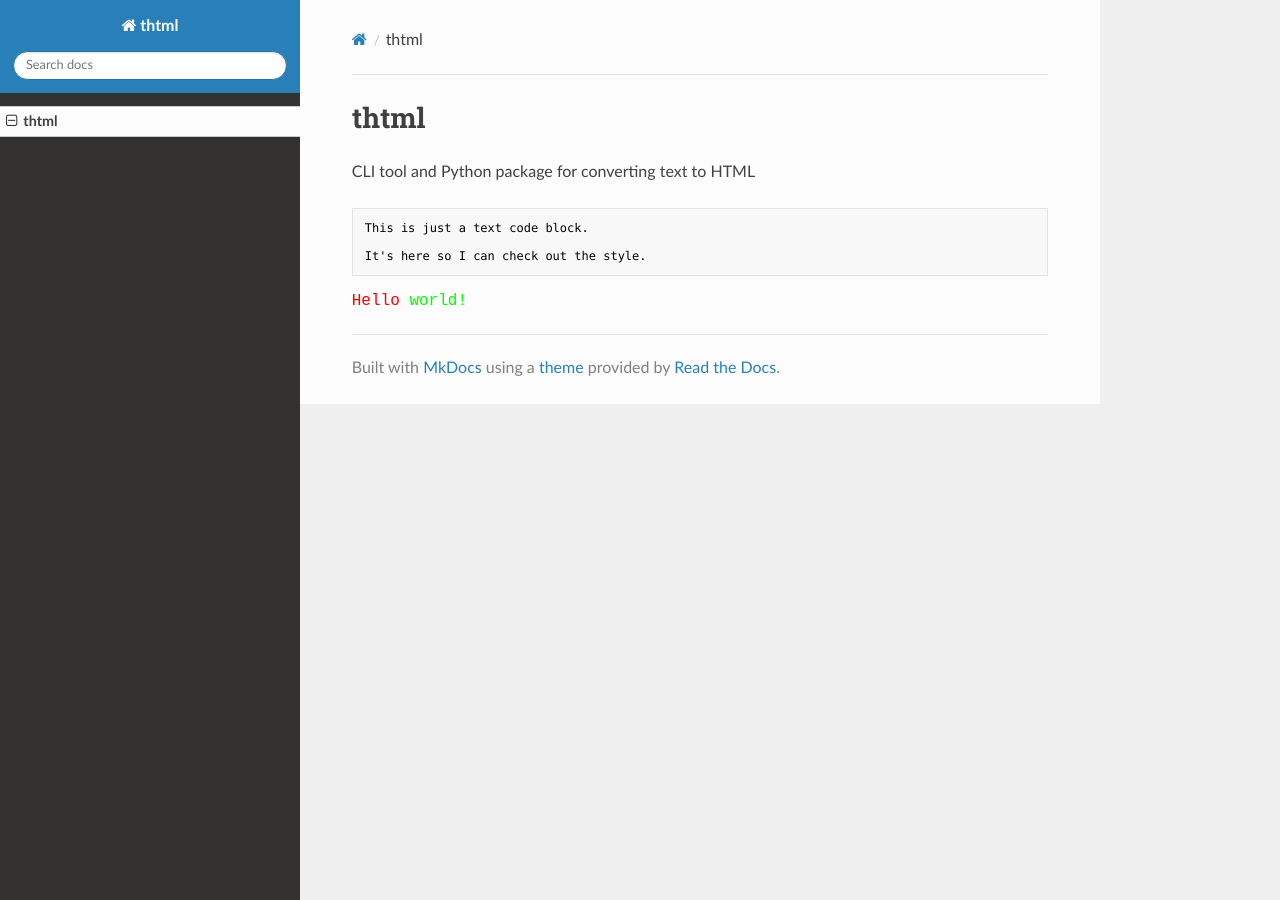
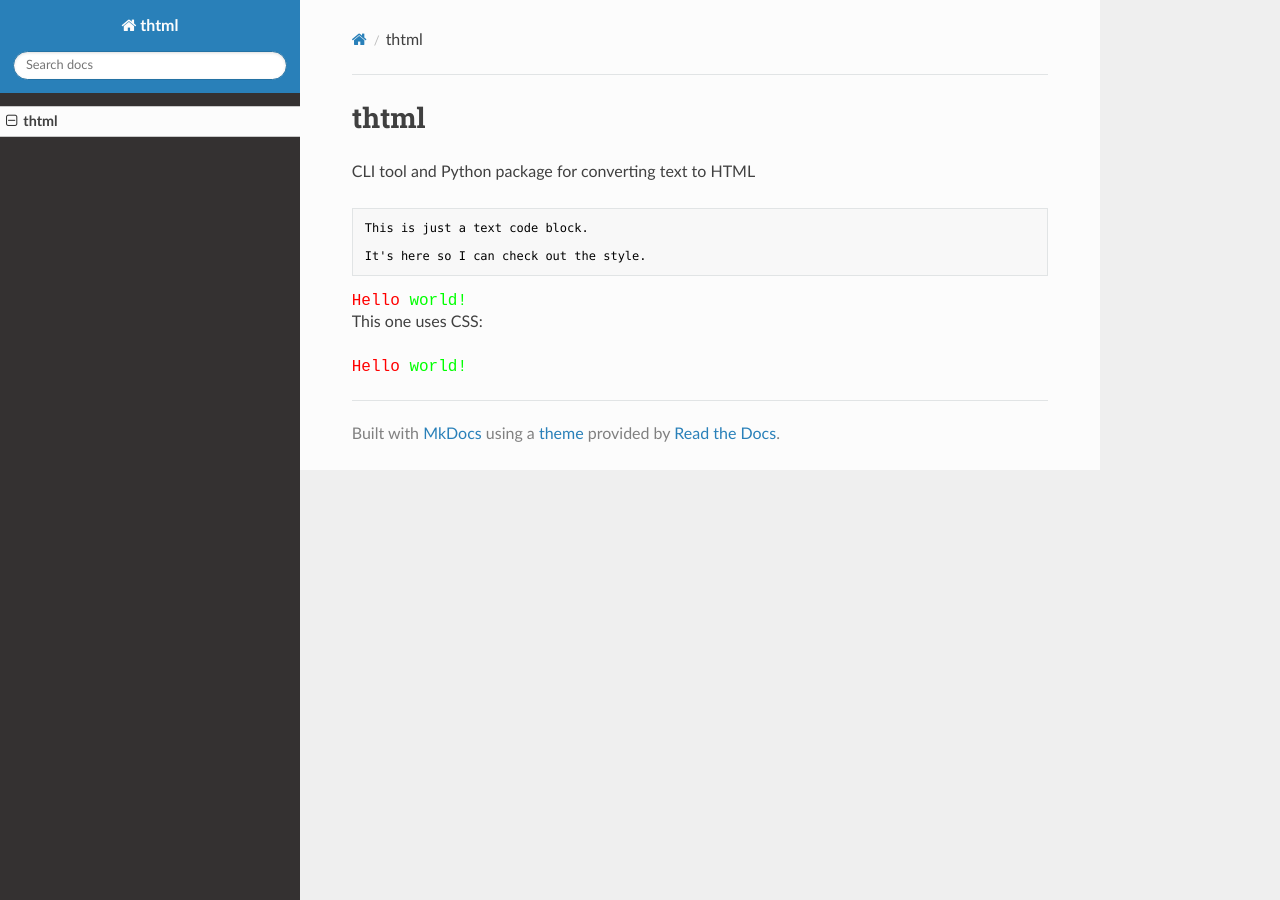
Before and after one commit to cariad/thtml, an MkDocs documentation site: the page built from docs/index.md, in a window 1280 px wide. Built offline with MkDocs 1.6.1, drawn with Linux system fonts in a browser that asks for light colours; nearby versions of some CDN libraries.

Commit message:
Add CSS example

```diff
--- a/docs/index.md
+++ b/docs/index.md
@@ -13,3 +13,25 @@ It's here so I can check out the style.
   <span style="color: #f00;">Hello</span> <span style="color: #0f0;">world!</span>
 </div>
 <!-- markdownlint-enable MD033 -->
+
+This one uses CSS:
+
+<!-- markdownlint-disable MD033 -->
+<style type="text/css">
+  .thtml-container {
+    font-family: monospace;
+  }
+
+  .thtml-container .fg-red {
+    color: #f00;
+  }
+
+  .thtml-container .fg-green {
+    color: #0f0;
+  }
+</style>
+
+<div class="thtml-container">
+  <span class="fg-red">Hello</span> <span class="fg-green">world!</span>
+</div>
+<!-- markdownlint-enable MD033 -->
```
